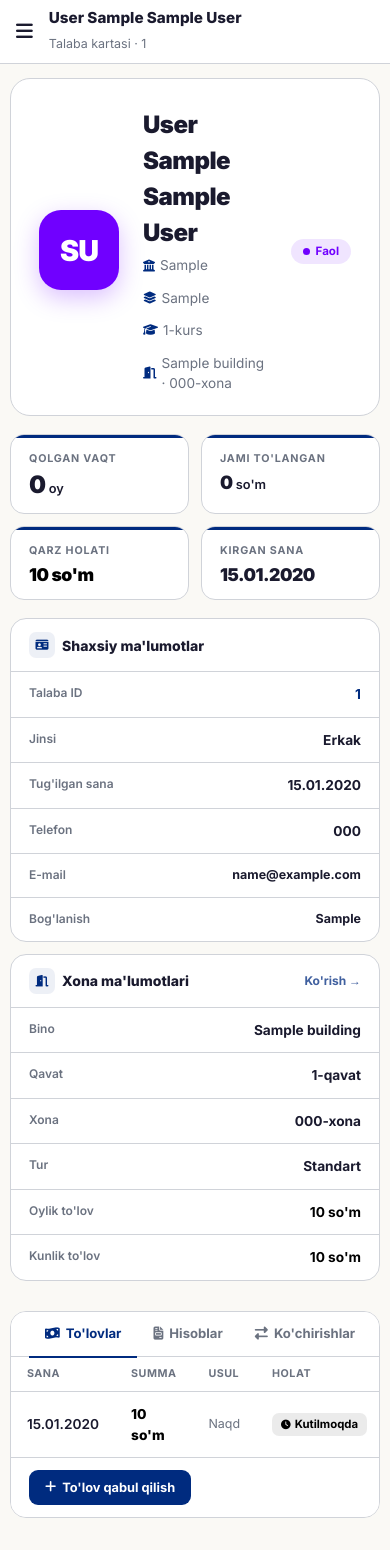
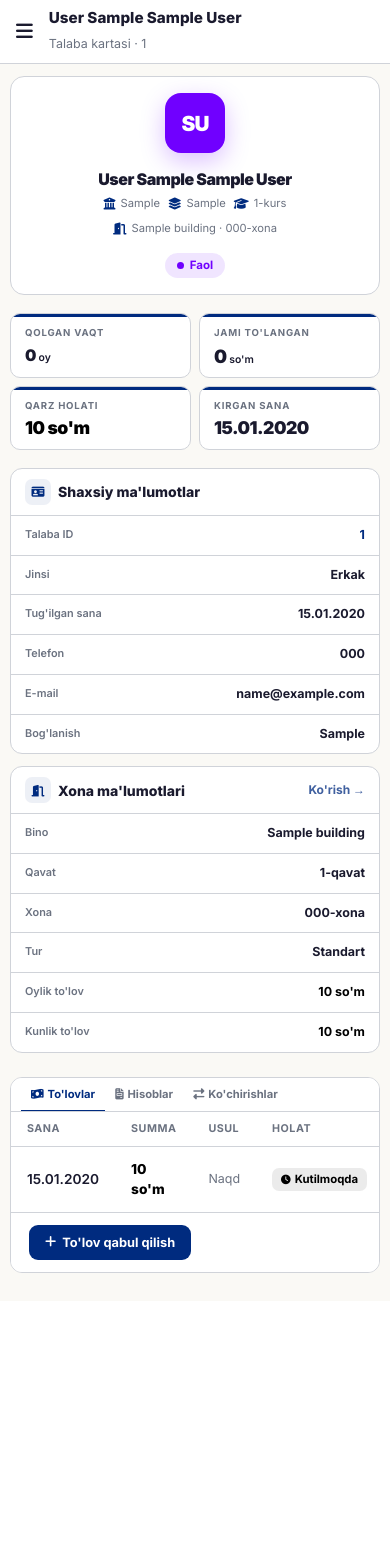
Before and after one commit to JozilovaZ/yotoqxona_web, a Django app: page /students/1/ in a window 390 px wide. After the commit the page ends 1273 px from the top, so only its background shows below. Run offline with Django 5.2, Linux system fonts and the light colour scheme; a user stored in the database is signed in; tables that the repository leaves empty hold one stand-in row (values such as "Sample post").

Commit message:
Fix mobile responsive layout for student panel pages
Co-Authored-By: Claude Opus 4.6 <noreply@anthropic.com>

```diff
--- a/templates/base.html
+++ b/templates/base.html
@@ -217,12 +217,26 @@
             body.is-admin .content-header { padding: 12px 16px; }
             .sb-mob-toggle { display: block; }
         }
+        @media (max-width: 768px) {
+            body.is-admin .content-header {
+                flex-direction: column;
+                align-items: flex-start !important;
+                gap: 10px;
+                padding: 12px 14px;
+            }
+            body.is-admin .content-header > div:last-child {
+                width: 100%;
+            }
+            body.is-admin .content-body { padding: 16px 14px 36px; }
+        }
         @media (max-width: 480px) {
-            body.is-admin .content-body { padding: 14px 10px 32px; }
-            body.is-admin .content-header { padding: 10px 12px; gap: 8px; flex-wrap: wrap; }
+            body.is-admin .content-body { padding: 12px 10px 28px; }
+            body.is-admin .content-header { padding: 10px 12px; gap: 8px; }
             body.is-admin .page-title { font-size: .95rem; }
             .content-wrap { padding: 14px 10px 32px; }
             .page-title { font-size: 1.2rem; }
+            .page-sub { font-size: .72rem; }
+            .btn-primary.btn-sm { font-size: .75rem; padding: 6px 12px !important; }
         }
 
         /* ═══ COMPONENTS ═══ */
--- a/templates/students/student_detail.html
+++ b/templates/students/student_detail.html
@@ -4,23 +4,23 @@
 {% block page_sub %}<p class="page-sub">Talaba kartasi · {{ student.student_id }}</p>{% endblock %}
 {% block page_actions %}
 {% if can_manage %}
-<div style="display:flex;gap:8px;">
+<div style="display:flex;gap:6px;flex-wrap:wrap;">
     <a href="{% url 'students:student_update' student.pk %}" style="
-        display:inline-flex;align-items:center;gap:6px;
-        padding:8px 16px;border-radius:10px;border:1.5px solid var(--border);
-        background:#fff;color:var(--dark);font-weight:700;font-size:.85rem;
+        display:inline-flex;align-items:center;gap:5px;
+        padding:7px 12px;border-radius:8px;border:1.5px solid var(--border);
+        background:#fff;color:var(--dark);font-weight:700;font-size:.78rem;
         text-decoration:none;transition:all .15s;
     " onmouseover="this.style.borderColor='var(--p)';this.style.color='var(--p)';"
        onmouseout="this.style.borderColor='var(--border)';this.style.color='var(--dark)';">
-        <i class="fas fa-pen"></i> Tahrirlash
+        <i class="fas fa-pen" style="font-size:.65rem;"></i> Tahrirlash
     </a>
-    <a href="{% url 'students:student_transfer' student.pk %}" class="btn-accent" style="
-        display:inline-flex;align-items:center;gap:6px;
-        padding:8px 16px;border-radius:10px;border:none;
-        background:var(--p);color:#fff;font-weight:700;font-size:.85rem;
+    <a href="{% url 'students:student_transfer' student.pk %}" style="
+        display:inline-flex;align-items:center;gap:5px;
+        padding:7px 12px;border-radius:8px;border:none;
+        background:var(--p);color:#fff;font-weight:700;font-size:.78rem;
         text-decoration:none;transition:all .15s;
     " onmouseover="this.style.opacity='.85';" onmouseout="this.style.opacity='1';">
-        <i class="fas fa-right-left"></i> Xona almashtirish
+        <i class="fas fa-right-left" style="font-size:.65rem;"></i> Xona almashtirish
     </a>
 </div>
 {% endif %}
@@ -230,6 +230,49 @@
 }
 .empty-tab i { font-size: 1.8rem; color: #D0D3D9; display: block; margin-bottom: 10px; }
 
+/* ══ RESPONSIVE ══ */
+@media(max-width:600px){
+    .profile-header {
+        flex-direction: column;
+        text-align: center;
+        gap: 14px;
+        padding: 20px 16px;
+        border-radius: 14px;
+    }
+    .profile-avatar { width: 60px; height: 60px; font-size: 1.3rem; border-radius: 16px; }
+    .profile-name { font-size: 1.15rem; }
+    .profile-sub { justify-content: center; font-size: .78rem; gap: 8px; }
+    .stat-row { grid-template-columns: 1fr 1fr; gap: 8px; }
+    .stat-card { padding: 12px 14px; border-radius: 10px; }
+    .stat-lbl { font-size: .6rem; }
+    .stat-val { font-size: 1.2rem; }
+    .detail-grid { gap: 12px; }
+    .d-panel { border-radius: 12px; }
+    .d-panel-head { padding: 10px 14px; }
+    .info-row { padding: 10px 14px; }
+    .tab-nav { padding: 0 10px; overflow-x: auto; }
+    .tab-btn { padding: 10px 12px; font-size: .75rem; gap: 4px; }
+    .p-tbl { min-width: 400px; }
+    .table-responsive { overflow-x: auto; }
+    .danger-zone {
+        flex-direction: column;
+        text-align: center;
+        gap: 10px;
+        padding: 14px;
+        border-radius: 10px;
+    }
+    .transfer-row { padding: 12px 14px; gap: 10px; }
+}
+@media(max-width:400px){
+    .profile-header { padding: 16px 12px; }
+    .profile-name { font-size: 1rem; }
+    .profile-sub { font-size: .7rem; }
+    .stat-val { font-size: 1rem; }
+    .stat-val .unit { font-size: .65rem; }
+    .tab-btn { padding: 8px 10px; font-size: .7rem; }
+    .info-label { font-size: .68rem; }
+    .info-val { font-size: .78rem; }
+}
 </style>
 {% endblock %}
 
```
Also changed, not shown: templates/students/student_list.html (+14 -3 lines).
